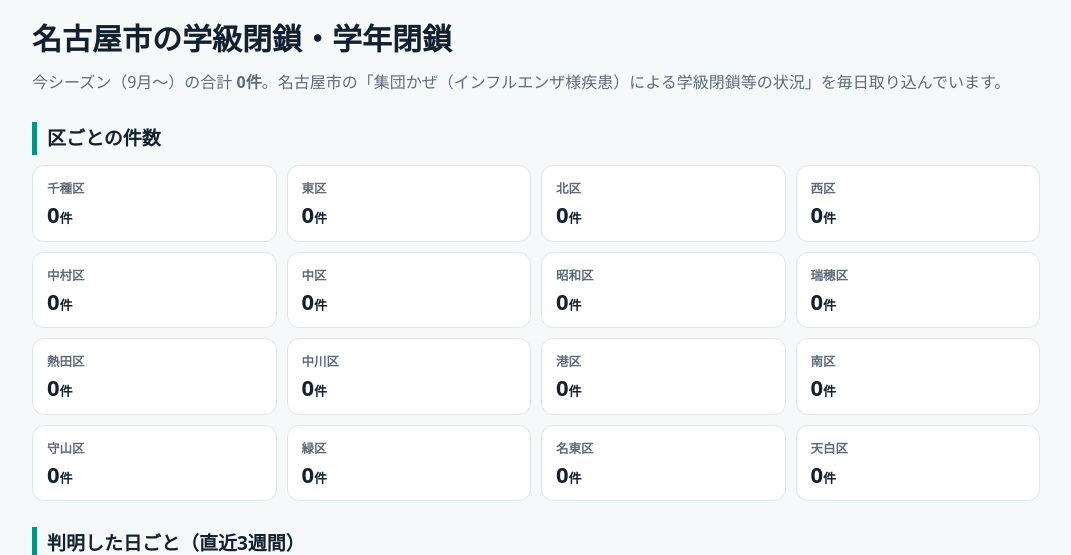
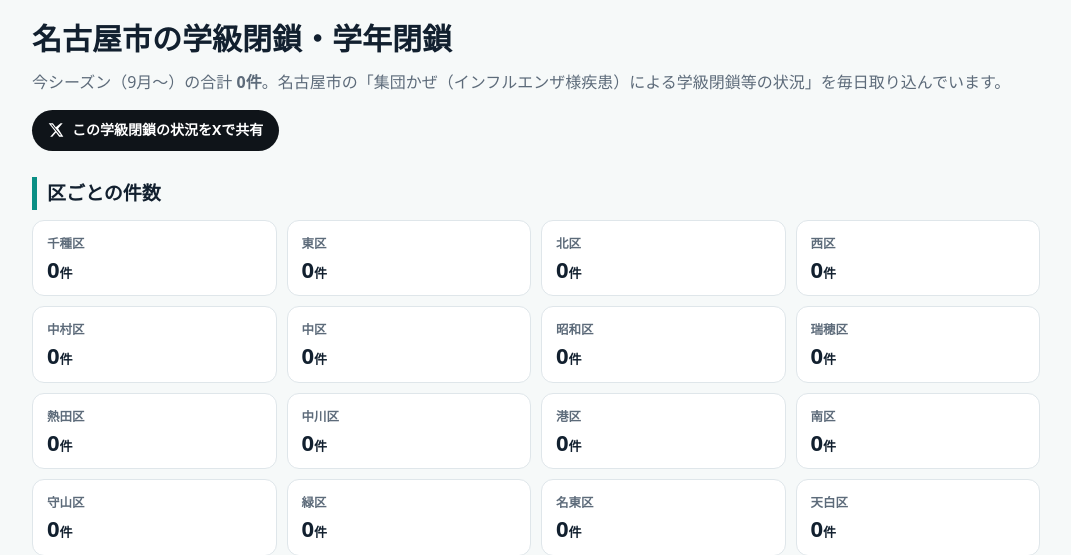
Before and after one commit to katsushi2441/kkansen, a FastAPI app: page /gakkyu/ in a window 1280 px wide. Shown: the part 57-612 px from the top of the page, without its empty margins (104-1175 px from the left). Run offline with FastAPI, Linux system fonts and the light colour scheme; data that the repository does not hold is empty.

Commit message:
各ページに「Xで共有」：その地域・病名の数字を本文に、リンクに ref=x-share-<ページ>
Co-Authored-By: Claude Opus 5.5 <noreply@anthropic.com>

```diff
--- a/app/main.py
+++ b/app/main.py
@@ -62,6 +62,19 @@ def ctx(request: Request, **kw) -> dict:
     return base
 
 
+def xshare(text: str, path: str, slot: str, tags: list[str] | None = None) -> str:
+    """X の投稿画面を開く URL。共有されたリンクには ref=x-share-<slot> を付けて、Xからの戻りを数えられるようにする"""
+    url = f"{PUBLIC}{path}" + ("&" if "?" in path else "?") + f"ref=x-share-{slot}"
+    q = {"text": text, "url": url}
+    if tags:
+        q["hashtags"] = ",".join(t.lstrip("#") for t in tags)
+    return "https://x.com/intent/post?" + urllib.parse.urlencode(q)
+
+
+def lvtxt(lv: str) -> str:
+    return f"（{D.level_label(lv)}の目安）" if lv else ""
+
+
 def svg_series(series: list[tuple[int, float | None]], lines: list[tuple[float, str, str]] | None = None, w: int = 640, h: int = 200, unit: str = "定点当たり") -> str:
     """週ごとの推移の折れ線（外部ライブラリなしの SVG）"""
     pts = [(x, y) for x, y in series if y is not None]
@@ -112,7 +125,9 @@ def home(request: Request):
     week_cl = store.closures(c, days=7)
     season_cl = store.closures(c)
     c.close()
-    return T.TemplateResponse(request, "index.html", ctx(request, nav="home", rank=rank, wards=wards, week_cl=week_cl, season_cl=season_cl))
+    lines = [f"・{r['name'].split('（')[0]} {fmt(r['per'])}" + (f"（警報レベルの目安 {r['warn']}都道府県）" if r["warn"] else (f"（注意報レベルの目安 {r['adv']}都道府県）" if r["adv"] else "")) for r in rank[:3]]
+    share = xshare(f"いま流行っている感染症（全国・{w['year']}年{w['week']}週・定点当たり）\n" + "\n".join(lines), "/", "home", ["感染症", "インフルエンザ"]) if w else ""
+    return T.TemplateResponse(request, "index.html", ctx(request, nav="home", rank=rank, wards=wards, week_cl=week_cl, season_cl=season_cl, share=share))
 
 
 @app.get("/map/", response_class=HTMLResponse)
@@ -134,7 +149,10 @@ def disease_page(request: Request, slug: str):
     wm = store.ward_map(c, slug, nw["year"], nw["week"]) if nw else {}
     c.close()
     prefs = sorted(((p, v) for p, v in m.items() if p != "総数"), key=lambda kv: -(kv[1]["per"] or 0))
-    return T.TemplateResponse(request, "disease.html", ctx(request, nav="d", dis=D.BY_SLUG[slug], m=m, prefs=prefs, wm=wm,
+    t = m.get("総数") or {}
+    top = "、".join(f"{p} {fmt(v['per'])}" for p, v in prefs[:3])
+    share = xshare(f"【{D.BY_SLUG[slug]['name']}】全国の定点当たり {fmt(t.get('per'))}（前週 {fmt(t.get('prev'))}・{w['year']}年{w['week']}週）。多いのは {top}", f"/d/{slug}/", f"d-{slug}", [D.BY_SLUG[slug]['name'].split('（')[0].replace('（', ''), "感染症"]) if w else ""
+    return T.TemplateResponse(request, "disease.html", ctx(request, nav="d", dis=D.BY_SLUG[slug], m=m, prefs=prefs, wm=wm, share=share,
                                                   chart=svg_series(series, threshold_lines(slug))))
 
 
@@ -154,8 +172,15 @@ def pref_page(request: Request, code: str):
     flu = store.pref_series(c, "influenza", pref, w["year"])
     cov = store.pref_series(c, "covid19", pref, w["year"])
     c.close()
-    rows.sort(key=lambda r: ({"warn": 0, "advisory": 1}.get(r["level"], 2), -((r["per"] or 0) / (r["nat"] or 1 if r["nat"] else 1))))
-    return T.TemplateResponse(request, "pref.html", ctx(request, nav="p", pref=pref, code=code, rows=rows, zz=zz,
+    def _rk(r):
+        rel = (r["per"] or 0) / (r["nat"] or 1)
+        if (r["per"] or 0) < 0.3:
+            rel *= 0.1   # 髄膜炎のような数のごく少ない病気が、全国比だけで上に来ないようにする
+        return ({"warn": 0, "advisory": 1}.get(r["level"], 2), r["slug"] == "ari", -rel)
+    rows.sort(key=_rk)
+    lines = [f"・{r['name'].split('（')[0]} {fmt(r['per'])}{lvtxt(r['level'])}" for r in rows if r["per"] and r["slug"] != "ari"][:3]
+    share = xshare(f"【{pref}】いま流行っている感染症（{w['year']}年{w['week']}週・定点当たり）\n" + "\n".join(lines), f"/p/{code}/", f"p-{code}", [pref, "感染症"])
+    return T.TemplateResponse(request, "pref.html", ctx(request, nav="p", pref=pref, code=code, rows=rows, zz=zz, share=share,
                                                flu=svg_series(flu, threshold_lines("influenza")), cov=svg_series(cov)))
 
 
@@ -173,7 +198,10 @@ def nagoya_page(request: Request, d: str = "influenza"):
     for r in cl:
         by_ward.setdefault(r["ward"], 0)
         by_ward[r["ward"]] += 1
-    return T.TemplateResponse(request, "nagoya.html", ctx(request, nav="nagoya", dis=D.BY_SLUG[d], wm=wm, by_ward=by_ward, cl=cl[:30],
+    key = "count" if d == "covid19" else "per"
+    topw = sorted(((k, v) for k, v in wm.items() if k != "計" and v.get(key) is not None), key=lambda kv: -kv[1][key])[:3]
+    share = xshare(f"【名古屋市】{D.BY_SLUG[d]['name']}（{nw['week']}週）。多い区は " + "、".join(f"{k}区 {fmt(v[key], 0 if key == 'count' else 2)}" for k, v in topw) + f"。学級閉鎖は今シーズン{len(cl)}件", f"/nagoya/?d={d}", f"nagoya-{d}", ["名古屋市", "感染症"]) if nw else ""
+    return T.TemplateResponse(request, "nagoya.html", ctx(request, nav="nagoya", dis=D.BY_SLUG[d], wm=wm, by_ward=by_ward, cl=cl[:30], share=share,
                                                  chart=svg_series(series, threshold_lines(d) if d != "covid19" else None,
                                                                   unit="報告数" if d == "covid19" else "定点当たり")))
 
@@ -193,7 +221,9 @@ def ward_page(request: Request, ws: str):
     flu = store.ward_series(c, "influenza", ward, nw["year"])
     cl = store.closures(c, ward=ward + "区")
     c.close()
-    return T.TemplateResponse(request, "ward.html", ctx(request, nav="nagoya", ward=ward, ws=ws, rows=rows, cl=cl, flu=svg_series(flu, threshold_lines("influenza"))))
+    lines = [f"・{r['name'].split('（')[0]} {int(r['count'])}人{lvtxt(r['level'])}" for r in rows if r["count"]][:3]
+    share = xshare(f"【名古屋市{ward}区】いま流行っている感染症（{nw['week']}週）\n" + "\n".join(lines) + f"\n今シーズンの学級閉鎖など {len(cl)}件", f"/nagoya/{ws}/", f"ward-{ws}", [f"名古屋市{ward}区", "感染症"])
+    return T.TemplateResponse(request, "ward.html", ctx(request, nav="nagoya", ward=ward, ws=ws, rows=rows, cl=cl, share=share, flu=svg_series(flu, threshold_lines("influenza"))))
 
 
 @app.get("/gakkyu/", response_class=HTMLResponse)
@@ -208,7 +238,9 @@ def gakkyu_page(request: Request, ward: str = ""):
         by_ward[r["ward"]] = by_ward.get(r["ward"], 0) + 1
         by_day[r["found"]] = by_day.get(r["found"], 0) + 1
     days = sorted(by_day.items())[-21:]
-    return T.TemplateResponse(request, "gakkyu.html", ctx(request, nav="gakkyu", cl=cl, by_ward=by_ward, days=days, ward=ward, total=len(allc)))
+    topw = sorted(by_ward.items(), key=lambda kv: -kv[1])[:3]
+    share = xshare(f"【名古屋市】インフルエンザなどによる学級閉鎖・学年閉鎖、今シーズン{len(allc)}件。多い区は " + "、".join(f"{k} {v}件" for k, v in topw), "/gakkyu/", "gakkyu", ["名古屋市", "学級閉鎖", "インフルエンザ"])
+    return T.TemplateResponse(request, "gakkyu.html", ctx(request, nav="gakkyu", cl=cl, by_ward=by_ward, days=days, ward=ward, total=len(allc), share=share))
 
 
 @app.get("/zensu/", response_class=HTMLResponse)
--- /dev/null
+++ b/app/templates/_share.html
@@ -0,0 +1 @@
+{% if share %}<p class="sharebar"><a class="xshare" href="{{ share }}" target="_blank" rel="noopener" aria-label="この内容をXで共有"><svg viewBox="0 0 24 24" width="16" height="16" aria-hidden="true"><path fill="currentColor" d="M18.9 2H22l-6.8 7.8L23 22h-6.2l-4.8-6.3L6.4 22H3.3l7.3-8.3L1 2h6.3l4.4 5.8L18.9 2Zm-1.1 18h1.7L6.3 3.9H4.5L17.8 20Z"/></svg>この{{ share_label or 'ページの数字' }}をXで共有</a></p>{% endif %}
--- a/app/templates/base.html
+++ b/app/templates/base.html
@@ -41,6 +41,7 @@ table.t{width:100%;border-collapse:collapse;font-size:14px}table.t th,table.t td
 form.find{display:flex;gap:8px;flex-wrap:wrap}form.find input{flex:1 1 240px;min-width:0;font-size:16px;padding:10px 12px;border:2px solid var(--line);border-radius:10px}
 .up{color:var(--red);font-weight:700}.down{color:var(--teal-d);font-weight:700}
 footer{border-top:1px solid var(--line);background:#fff;padding:18px 0;color:var(--muted);font-size:13px}
+.sharebar{margin:6px 0 14px}.xshare{display:inline-flex;align-items:center;gap:8px;background:#0f1419;color:#fff;text-decoration:none;font-weight:800;font-size:14px;border-radius:999px;padding:8px 16px}.xshare:hover{background:#272c30}
 .disclaim{font-size:13px;color:var(--muted)}
 {% block css %}{% endblock %}
 </style>
--- a/app/templates/disease.html
+++ b/app/templates/disease.html
@@ -6,6 +6,7 @@
 {% set t = m.get('総数') %}
 <h1>{{ dis.name }}の流行状況</h1>
 <p class="lead">{{ idwr.year }}年{{ idwr.week }}週（{{ idwr.start }}〜{{ idwr.end }}）。全国の定点当たり報告数は <b>{{ t.per|n2 if t else '—' }}</b>（前週 {{ t.prev|n2 if t else '—' }}）、報告数 {{ t.count|n0 if t else '—' }}人。{% set warn = prefs|selectattr('1.level','equalto','warn')|list %}{% set adv = prefs|selectattr('1.level','equalto','advisory')|list %}{% if warn %}警報レベルの目安を超えた都道府県が{{ warn|length }}、{% endif %}{% if adv %}注意報レベルの目安が{{ adv|length }}。{% endif %}</p>
+{% set share_label = '流行状況' %}{% include '_share.html' %}
 <p><a class="btn" href="{{ root }}map/?d={{ dis.slug }}">地図で見る</a> <a class="btn ghost" href="{{ root }}nagoya/?d={{ dis.slug }}">名古屋市の区で見る</a></p>
 {% if chart %}<h2>今年の推移（全国・定点当たり）</h2><div class="panel">{{ chart|safe }}</div>{% endif %}
 {% if dis.warn_on %}<p class="note">基準値（定点当たり）：警報レベル {{ dis.warn_on }}以上で始まり {{ dis.warn_off }}未満で終わる{% if dis.advisory %}・注意報レベル {{ dis.advisory }}以上{% endif %}。都道府県に当てはめたのは目安です。</p>{% endif %}
--- a/app/templates/gakkyu.html
+++ b/app/templates/gakkyu.html
@@ -4,6 +4,7 @@
 {% block body %}
 <h1>名古屋市の学級閉鎖・学年閉鎖</h1>
 <p class="lead">今シーズン（9月〜）の合計 <b>{{ total }}件</b>。名古屋市の「集団かぜ（インフルエンザ様疾患）による学級閉鎖等の状況」を毎日取り込んでいます。</p>
+{% set share_label = '学級閉鎖の状況' %}{% include '_share.html' %}
 <h2>区ごとの件数</h2>
 <div class="grid">{% for w in D.NAGOYA_WARDS %}<a class="card" href="?ward={{ w }}"><span class="k">{{ w }}区</span><span class="v">{{ by_ward.get(w ~ '区', 0) }}<small style="font-size:13px">件</small></span></a>{% endfor %}</div>
 <h2>判明した日ごと（直近3週間）</h2>
--- a/app/templates/index.html
+++ b/app/templates/index.html
@@ -12,6 +12,7 @@
 {% block body %}
 <h1>いま流行っている感染症を、地図で</h1>
 <p class="lead">インフルエンザ・新型コロナ・溶連菌・マイコプラズマなど19の感染症の流行状況を、全国の都道府県と名古屋市の区ごとに。{% if idwr %}全国は{{ idwr.year }}年{{ idwr.week }}週（{{ idwr.start }}〜{{ idwr.end }}）、{% endif %}{% if ngy %}名古屋市は{{ ngy.week }}週（{{ ngy.start }}〜{{ ngy.end }}）{% endif %}の数字です。</p>
+{% set share_label = '全国の流行状況' %}{% include '_share.html' %}
 
 {% if pv %}<figure class="pv"><video controls playsinline preload="none" poster="{{ pv_poster }}" src="{{ pv }}" width="1920" height="1080"></video><figcaption class="src">45秒で分かる {{ SITE }}（実写の映像は AI 生成・MiniMax H3）</figcaption></figure>
 <script type="application/ld+json">{"@context":"https://schema.org","@type":"VideoObject","name":"{{ SITE }}の紹介動画","description":"いま流行っている感染症を、全国の都道府県と名古屋市の区ごとに地図で見るシステムの紹介。","thumbnailUrl":"{{ pv_poster }}","contentUrl":"{{ pv }}","uploadDate":"2026-10-04","duration":"PT45S"}</script>{% endif %}
--- a/app/templates/nagoya.html
+++ b/app/templates/nagoya.html
@@ -5,6 +5,7 @@
 {% block body %}
 <h1>名古屋市の{{ dis.name }}（区ごと）</h1>
 <p class="lead">{{ ngy.year }}年{{ ngy.week }}週（{{ ngy.start }}〜{{ ngy.end }}）。市全体の報告数 {{ wm.get('計', {}).get('count')|n0 }}人{% if dis.slug != 'covid19' %}・定点当たり {{ wm.get('計', {}).get('per')|n2 }}{% endif %}。</p>
+{% set share_label = '区の流行状況' %}{% include '_share.html' %}
 <form method="get" class="find" style="margin:0 0 10px"><select name="d" onchange="this.form.submit()" style="font-size:15px;padding:8px 10px;border:2px solid var(--line);border-radius:10px">{% for s in D.ORDER %}<option value="{{ s }}" {{ 'selected' if s==dis.slug }}>{{ D.BY_SLUG[s].name }}</option>{% endfor %}</select> <a class="btn" href="{{ root }}map/?d={{ dis.slug }}&area=nagoya">区の地図で見る</a></form>
 <div class="grid">
 {% for w in D.NAGOYA_WARDS %}{% set v = wm.get(w) %}
--- a/app/templates/pref.html
+++ b/app/templates/pref.html
@@ -5,6 +5,7 @@
 {% block body %}
 <h1>{{ pref }}の感染症の流行状況</h1>
 <p class="lead">{{ idwr.year }}年{{ idwr.week }}週（{{ idwr.start }}〜{{ idwr.end }}）の定点当たり報告数を、全国と並べています。</p>
+{% set share_label = '県の流行状況' %}{% include '_share.html' %}
 {% if code == '23' %}<p><a class="btn" href="{{ root }}nagoya/">名古屋市の区ごと・学級閉鎖を見る</a></p>{% endif %}
 <div class="panel tscroll"><table class="t"><tr><th>感染症</th><th>{{ pref }}</th><th>前週</th><th>全国</th><th>報告数</th><th></th></tr>
 {% for r in rows %}<tr><td><a href="{{ root }}d/{{ r.slug }}/">{{ r.name }}</a></td><td class="n"><b>{{ r.per|n2 }}</b></td><td class="n">{{ r.prev|n2 }}</td><td class="n">{{ r.nat|n2 }}</td><td class="n">{{ r.count|n0 }}</td><td>{% if r.level %}<span class="badge {{ r.level }}">{{ level_label(r.level) }}の目安</span>{% endif %}</td></tr>{% endfor %}
--- a/app/templates/ward.html
+++ b/app/templates/ward.html
@@ -5,6 +5,7 @@
 {% block body %}
 <h1>名古屋市{{ ward }}区の感染症・学級閉鎖</h1>
 <p class="lead">{{ ngy.year }}年{{ ngy.week }}週（{{ ngy.start }}〜{{ ngy.end }}）の名古屋市の週報から。今シーズンの{{ ward }}区の学級閉鎖など <b>{{ cl|length }}件</b>。</p>
+{% set share_label = '区の流行状況' %}{% include '_share.html' %}
 <div class="panel tscroll"><table class="t"><tr><th>感染症</th><th>報告数</th><th>{{ ward }}区 定点当たり</th><th>市全体 定点当たり</th><th></th></tr>
 {% for r in rows if r.count %}<tr><td><a href="{{ root }}d/{{ r.slug }}/">{{ r.name }}</a></td><td class="n"><b>{{ r.count|n0 }}</b></td><td class="n">{{ r.per|n2 }}</td><td class="n">{{ r.city.per|n2 }}</td><td>{% if r.level %}<span class="badge {{ r.level }}">{{ level_label(r.level) }}の目安</span>{% endif %}</td></tr>{% endfor %}
 </table></div>
```
